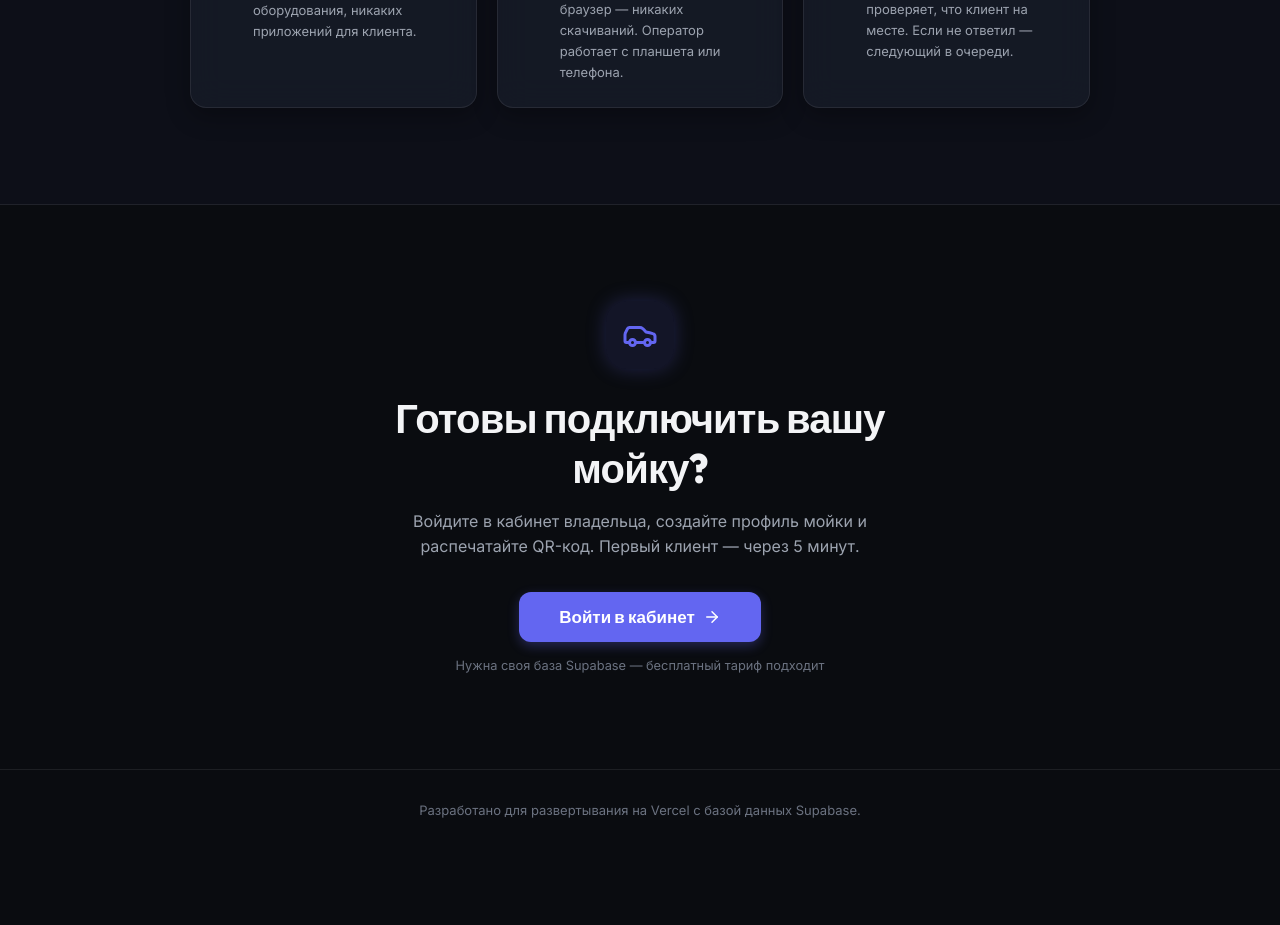
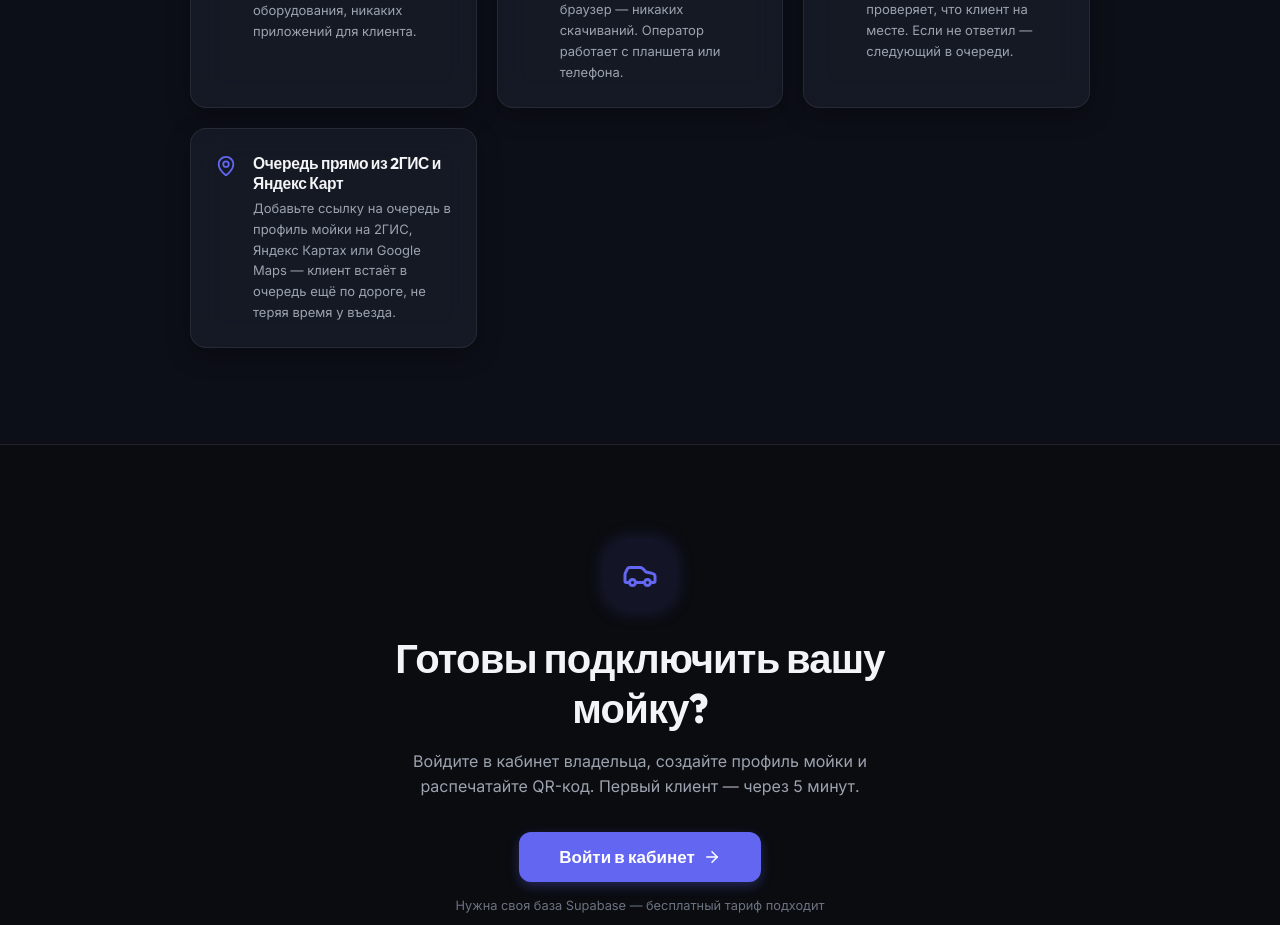
Before and after one commit to nbugubaev/carwash-queue, a React (Vite) app: page / in a window 1280 px wide. Shown: the part 2000-2925 px from the top of the page. Before the commit the page ends 2850 px from the top, so only its background shows below. Built offline with nearby package versions, Linux system fonts and the light colour scheme; no server answers.

Commit message:
Update App.jsx

```diff
--- a/src/App.jsx
+++ b/src/App.jsx
@@ -4,7 +4,7 @@ import SupabaseConfig from './components/SupabaseConfig';
 import OwnerDashboard from './components/OwnerDashboard';
 import OperatorPanel from './components/OperatorPanel';
 import ClientPanel from './components/ClientPanel';
-import { Car, Shield, Clock, TrendingUp, QrCode, BarChart2, CheckCircle, ArrowRight, ChevronDown, Smartphone, Users, Zap } from 'lucide-react';
+import { Car, Shield, Clock, TrendingUp, QrCode, BarChart2, CheckCircle, ArrowRight, ChevronDown, Smartphone, Users, Zap, MapPin } from 'lucide-react';
 
 // ── Landing page sections ──────────────────────────────────────────────────
 
@@ -93,6 +93,7 @@ function Benefits() {
     { icon: <QrCode size={22} />, title: 'Запуск за 5 минут', desc: 'Распечатайте QR-код, повесьте у въезда. Никакого оборудования, никаких приложений для клиента.' },
     { icon: <Smartphone size={22} />, title: 'Работает на любом телефоне', desc: 'Клиент открывает обычный браузер — никаких скачиваний. Оператор работает с планшета или телефона.' },
     { icon: <CheckCircle size={22} />, title: 'Подтверждение присутствия', desc: 'Система автоматически проверяет, что клиент на месте. Если не ответил — следующий в очереди.' },
+    { icon: <MapPin size={22} />, title: 'Очередь прямо из 2ГИС и Яндекс Карт', desc: 'Добавьте ссылку на очередь в профиль мойки на 2ГИС, Яндекс Картах или Google Maps — клиент встаёт в очередь ещё по дороге, не теряя время у въезда.' },
   ];
 
   return (
```
